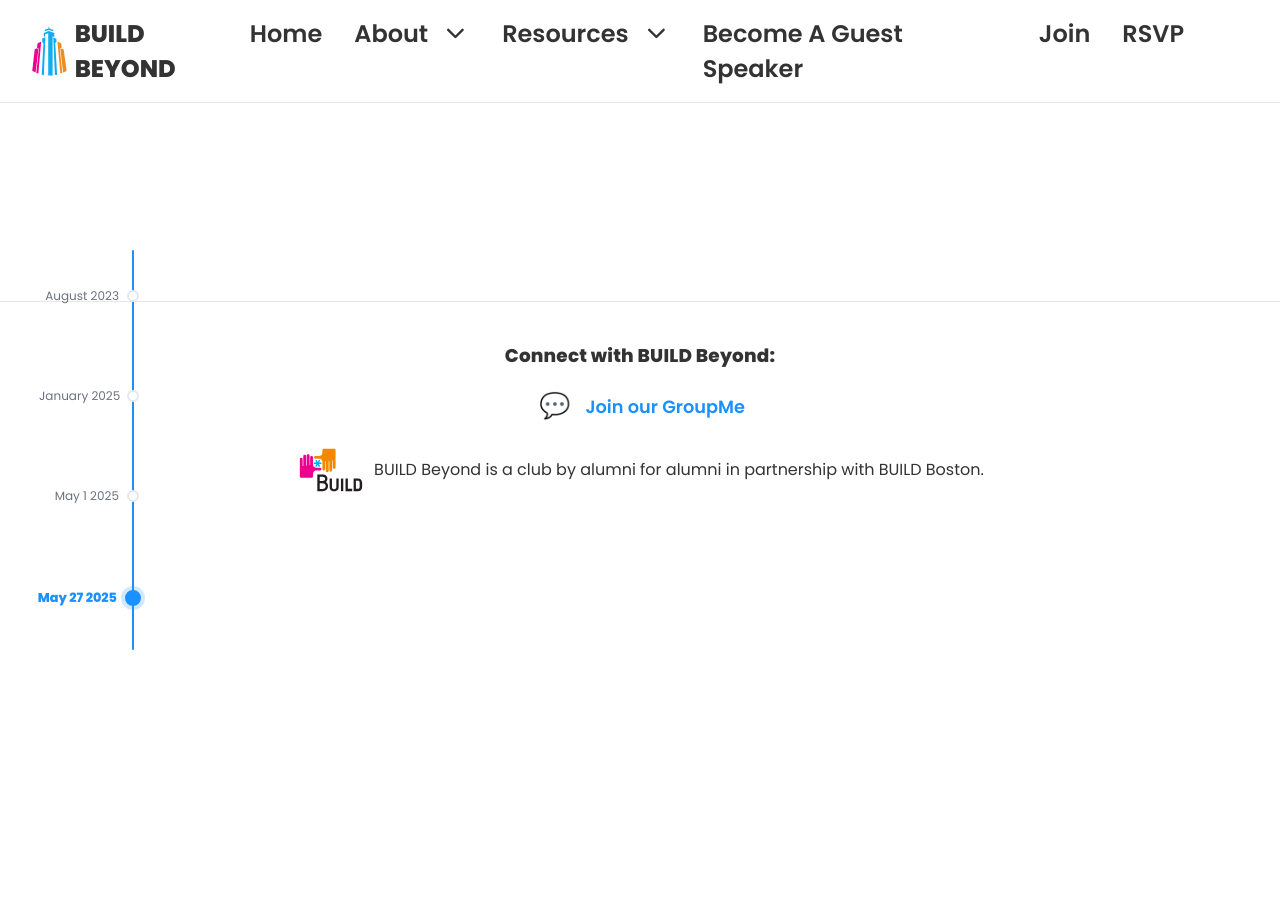
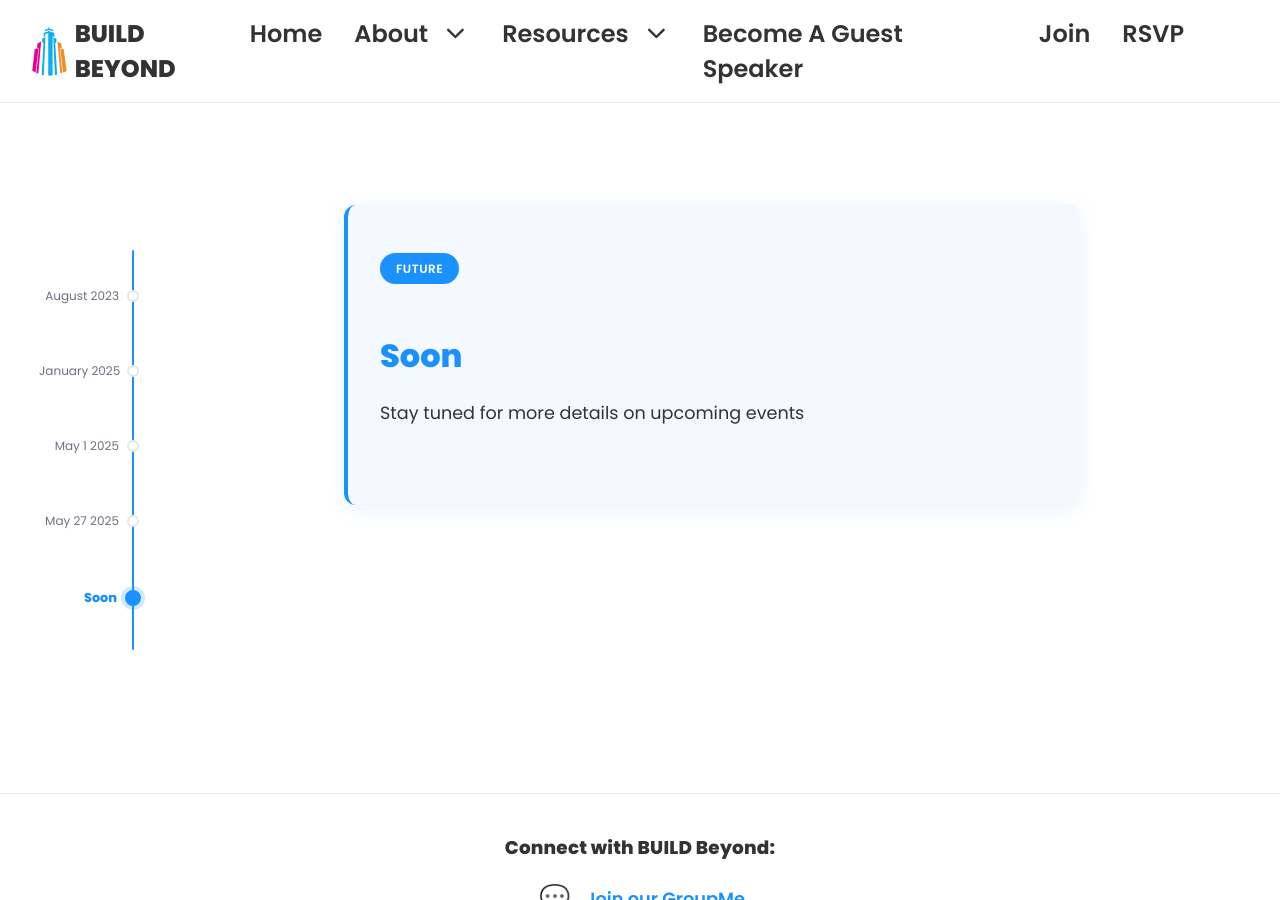
Before and after one commit to BUILDBeyondDev/BUILDBeyondClub, a Jekyll site: the page built from timeline.html, in a window 1280 px wide and 900 px high, scrolled down 2558 px. Built offline with Jekyll 4.4.1, drawn with Linux system fonts in a browser that asks for light colours.

Commit message:
Auto-update timeline from Google Sheets - 2025-06-12T12:51:54.504Z

```diff
--- a/timeline.html
+++ b/timeline.html
@@ -14,14 +14,17 @@
         <div class="timeline-marker active" data-year="2023-Aug" style="top: 10%;">
           <div class="timeline-year">August 2023</div>
         </div>
-        <div class="timeline-marker" data-year="2025-Jan" style="top: 35%;">
+        <div class="timeline-marker" data-year="2025-Jan" style="top: 28.75%;">
           <div class="timeline-year">January 2025</div>
         </div>
-        <div class="timeline-marker" data-year="2025-May" style="top: 60%;">
+        <div class="timeline-marker" data-year="2025-May" style="top: 47.5%;">
           <div class="timeline-year">May 1 2025</div>
         </div>
-        <div class="timeline-marker" data-year="2025-May" style="top: 85%;">
+        <div class="timeline-marker" data-year="2025-May" style="top: 66.25%;">
           <div class="timeline-year">May 27 2025</div>
+        </div>
+        <div class="timeline-marker" data-year="2028-Jan" style="top: 85%;">
+          <div class="timeline-year">Soon</div>
         </div>
       </div>
     </div>
@@ -53,5 +56,11 @@
       <h3>May 27 2025</h3>
       <p>BUILDFest is the annual showcase and celebration where students, alumni and community members come together to watch Y1 students pitch, share stories, and reconnect. It?s part expo, part reunion and all about highlighting the creativity and growth within the BUILD Boston.</p>
     </div>
+
+    <div class="timeline-item" data-year="2028-Jan">
+      <div class="event-tag">Future</div>
+      <h3>Soon</h3>
+      <p>Stay tuned for more details on upcoming events</p>
+    </div>
   </div>
 </div>
```
